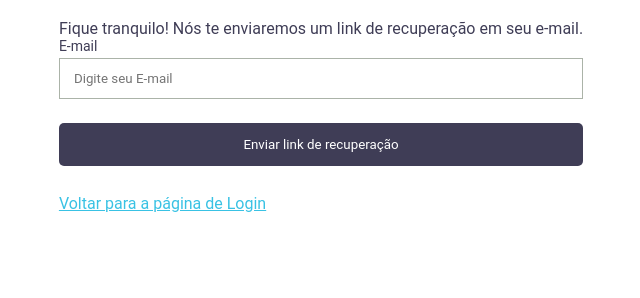
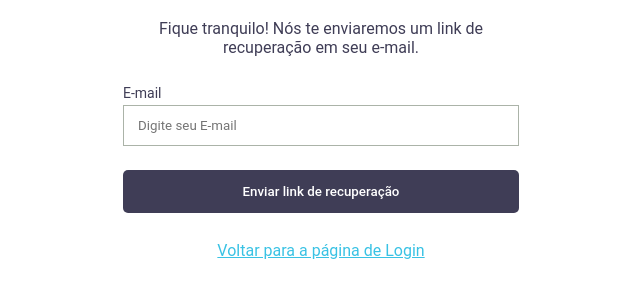
Before and after one commit to AdHermann/HTC-AULA-2, a plain HTML site: page html/reset.html in a window 1280 px wide. Shown: the part 114-412 px from the top of the page, without its empty margins (319-959 px from the left). Drawn offline with Linux system fonts and the light colour scheme.

Commit message:
reset.hmtl finalized

```diff
--- a/html/reset.html
+++ b/html/reset.html
@@ -1,14 +1,23 @@
 <head>
   <link href="../style.css" rel="stylesheet" />
+  <link rel="preconnect" href="https://fonts.googleapis.com" />
+  <link rel="preconnect" href="https://fonts.gstatic.com" crossorigin />
+  <link
+    href="https://fonts.googleapis.com/css2?family=Roboto:wght@400;500;700&display=swap" />
   <title>Recuperar senha</title>
 </head>
 
 <body>
-  <section>
+  <section class="container-register">
+    <form class="form">
+
       <h1 class="title">Recupere sua senha</h1>
-    <span>
+
+
+      <label class="terms">
           Fique tranquilo! Nós te enviaremos um link de recuperação em seu e-mail.
-    </span>
+      </label>
+
       <div class="box">
         <label class="label-field" for="email-field">E-mail</label>
         <input
@@ -23,5 +32,6 @@
       <button class="button">Enviar link de recuperação</button>
       <a href="../index.html">Voltar para a página de Login</a></label
       >
+    </form>
   </section>
 </body>
--- a/style.css
+++ b/style.css
@@ -11,9 +11,14 @@ body {
   justify-content: center;
 }
 
-.container {
+.container-register {
   max-width: 396px;
+  width: 100%;
+}
 
+.container-login {
+  max-width: 515px;
+  width: 100%;
 }
 
 .form {
@@ -21,6 +26,7 @@ body {
   flex-direction: column;
   align-items: center;
   width: 100%;
+  justify-content: center;
 }
 
 .title {
@@ -87,6 +93,7 @@ body {
 .terms {
   display: flex;
   margin-bottom: 28px;
+  text-align: center;
 }
 
 .checkbox-field {
@@ -103,6 +110,7 @@ body {
   border-radius: 5px;
   padding: 14px 0;
   margin-bottom: 28px;
+  font-weight: 500;
 
   transition-duration: 300ms;
 }
```
Also changed, not shown: html/login.html (+1 -3 lines). Lines whose indentation alone changed are shown as unchanged.
